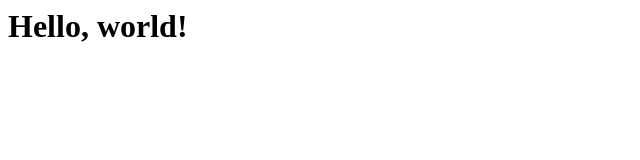
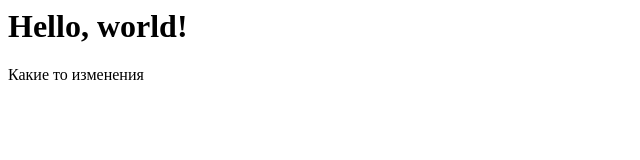
Before and after one commit to Yaroslav-Reznikov/Portfolio, a plain HTML site: page index.html in a window 1280 px wide. Shown: the whole page, without its empty margins (0-640 px from the left). Drawn offline with Linux system fonts and the light colour scheme.

Commit message:
my second commit

```diff
--- a/index.html
+++ b/index.html
@@ -5,6 +5,6 @@
 
 <body>
  <h1>Hello, world!</h1>
+<p>Какие то изменения</p>
 </body>
-
 </html>
```
